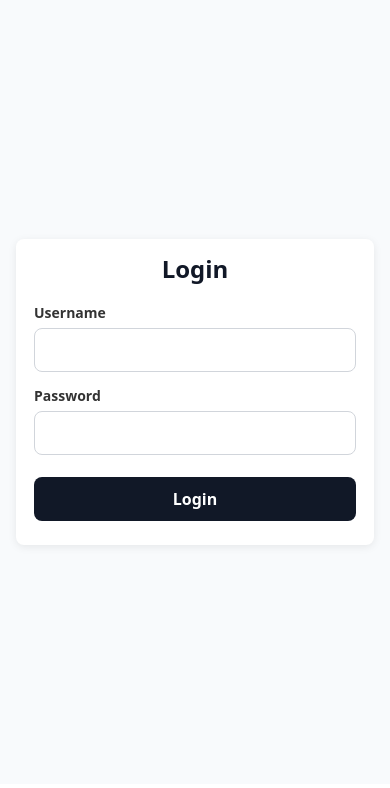
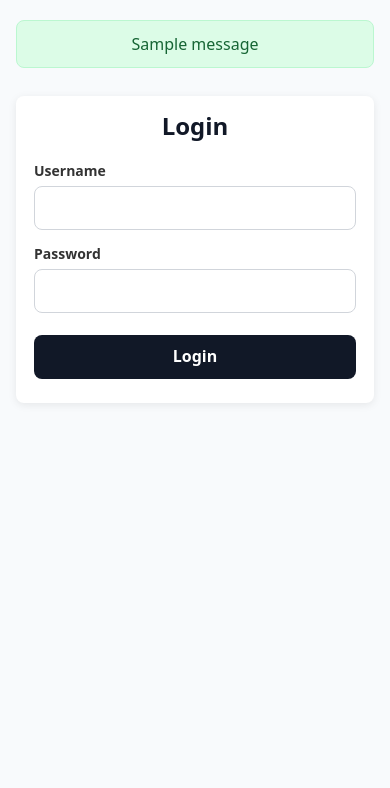
Before and after one commit to fkennyp/kapster-absen, a Flask app: page /login in a window 390 px wide. Shown: the part 61-849 px from the top of the page. Before the commit the page ends 610 px from the top, so only its background shows below. Run offline with Flask 3, Linux system fonts and the light colour scheme; tables that the repository leaves empty hold one stand-in row (values such as "Sample post"); one stand-in notice (Sample message) is shown.

Commit message:
Fix login notification display and add customer visit count feature
Fix CSS for login error notifications to display properly

Add customer visit count display on sales form (admin/kapster)

Show visit number before creating transaction based on registered phone number

Customer visit validation via phone number lookup

```diff
--- a/static/css/components.css
+++ b/static/css/components.css
@@ -170,7 +170,67 @@ h1, h2 {
   font-size: 20px;
 }
 
-/* Login box */
+/* Auth content wrapper - FIXED */
+.auth-content {
+  display: flex;
+  justify-content: center;
+  align-items: flex-start; /* Ubah dari center ke flex-start */
+  min-height: calc(100vh - 60px);
+  padding: 40px 20px; /* Tambahkan padding */
+}
+
+/* Container untuk memusatkan flash dan login box */
+.auth-container {
+  display: flex;
+  flex-direction: column;
+  align-items: center;
+  width: 100%;
+  max-width: 400px;
+  margin: 0 auto;
+}
+
+/* Flash messages styling untuk halaman auth - FIXED */
+.auth-flash {
+  width: 100%;
+  max-width: 350px;
+  margin-bottom: 20px;
+}
+
+.auth-flash .flash-item {
+  padding: 12px 16px;
+  border-radius: 8px;
+  margin-bottom: 8px;
+  font-weight: 500;
+  text-align: center;
+  width: 100%;
+  box-sizing: border-box;
+}
+
+.auth-flash .flash-item.success {
+  background: #dcfce7;
+  color: #166534;
+  border: 1px solid #bbf7d0;
+}
+
+.auth-flash .flash-item.warning {
+  background: #fef3c7;
+  color: #92400e;
+  border: 1px solid #fde68a;
+}
+
+.auth-flash .flash-item.danger  {
+  background: #fee2e2;
+  color: #991b1b;
+  border: 1px solid #fecaca;
+}
+
+.auth-flash .flash-item.info    {
+  background: #dbeafe;
+  color: #1e40af;
+  border: 1px solid #bfdbfe;
+}
+
+/* Login box - FIXED positioning */
 .login-box {
   background: #fff;
   padding: 24px 28px;
@@ -179,10 +239,14 @@ h1, h2 {
   width: 100%;
   max-width: 350px;
   text-align: center;
+  /* Pastikan tidak ada margin yang menyebabkan pergeseran */
+  margin: 0;
 }
+
 .login-box h2 {
   margin-bottom: 20px;
 }
+
 .login-box label {
   display: block;
   text-align: left;
@@ -190,6 +254,7 @@ h1, h2 {
   font-size: 14px;
   color: #333;
 }
+
 .login-box input {
   width: 100%;
   margin-bottom: 14px;
@@ -205,12 +270,22 @@ h1, h2 {
     font-size: 18px;
   }
   .auth-content {
-    padding: 16px;
+    padding: 20px 16px;
+    align-items: flex-start;
     min-height: calc(100vh - 56px);
   }
+
+  .auth-container {
+    max-width: 100%;
+  }
+
+  .auth-flash {
+    max-width: 100%;
+  }
+
   .login-box {
     width: 100%;
-    max-width: 420px;
+    max-width: 100%;
     padding: 16px 18px;
   }
 }
@@ -223,9 +298,11 @@ h1, h2 {
   line-height: 1.2;
   font-size: 1rem;
 }
+
 .login-box input {
   padding: 10px 12px;
 }
+
 .login-box .btn,
 .login-box button[type="submit"] {
   width: 100%;
@@ -233,11 +310,3 @@ h1, h2 {
   border-radius: 8px;
   font-weight: 600;
 }
-
-/* Auth content wrapper */
-.auth-content {
-  display: flex;
-  justify-content: center;
-  align-items: center;
-  min-height: calc(100vh - 60px);
-}
--- a/templates/auth_base.html
+++ b/templates/auth_base.html
@@ -17,17 +17,31 @@
     </header>
 
     <main class="auth-content">
+        <!-- Container utama yang memusatkan semua konten -->
+        <div class="auth-container">
+            <!-- Flash messages - ditempatkan di dalam container yang sama -->
+            {% with messages = get_flashed_messages(with_categories=true) %}
+            {% if messages %}
+            <div class="auth-flash">
+                {% for cat,msg in messages %}
+                <div class="flash-item {{ cat }}">{{ msg }}</div>
+                {% endfor %}
+            </div>
+            {% endif %}
+            {% endwith %}
+
             <div class="login-box">
                 <h2>Login</h2>
                 <form method="post">
                     <label for="username">Username</label>
-                <input type="text" id="username" name="username">
+                    <input type="text" id="username" name="username" required>
 
                     <label for="password">Password</label>
-                <input type="password" id="password" name="password">
+                    <input type="password" id="password" name="password" required>
 
                     <button type="submit" class="btn">Login</button>
                 </form>
+            </div>
         </div>
     </main>
 
--- a/templates/base.html
+++ b/templates/base.html
@@ -13,8 +13,7 @@
 
 <body>
   <!-- FAB hamburger (mobile) -->
-  <button class="sb-fab" type="button" aria-label="Menu"
-          onclick="document.body.classList.toggle('sb-open')">☰</button>
+  <button class="sb-fab" type="button" aria-label="Menu" onclick="document.body.classList.toggle('sb-open')">☰</button>
 
   <!-- Overlay gelap -->
   <div class="sb-overlay" onclick="document.body.classList.remove('sb-open')"></div>
@@ -54,7 +53,7 @@
       <!-- HAPUS tombol sb-toggle lama di sini -->
     </aside>
 
-    <!-- KONTEN (pindahkan ke dalam .app & pakai .content) -->
+    <!-- Di dalam main.content -->
     <main class="content">
       <div class="container">
         {% with messages = get_flashed_messages(with_categories=true) %}
```
Also changed, not shown: sales.py (+21 -0 lines), templates/sale_new.html (+35 -2 lines). Lines whose indentation alone changed are shown as unchanged.
